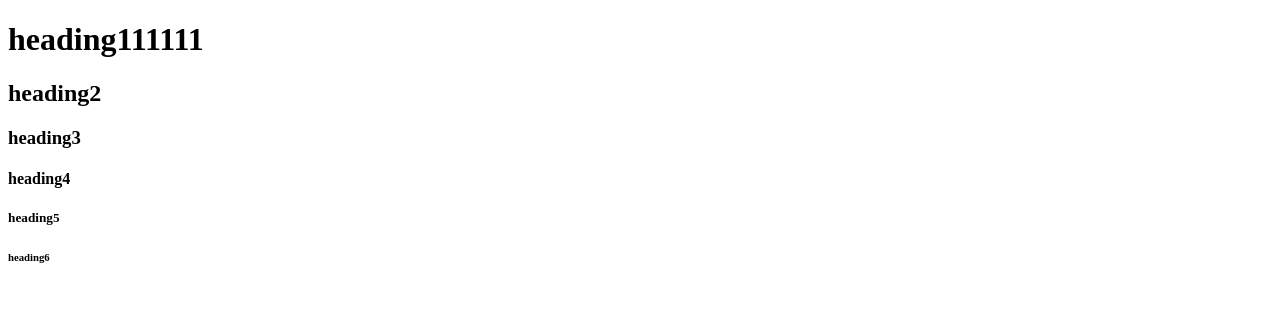
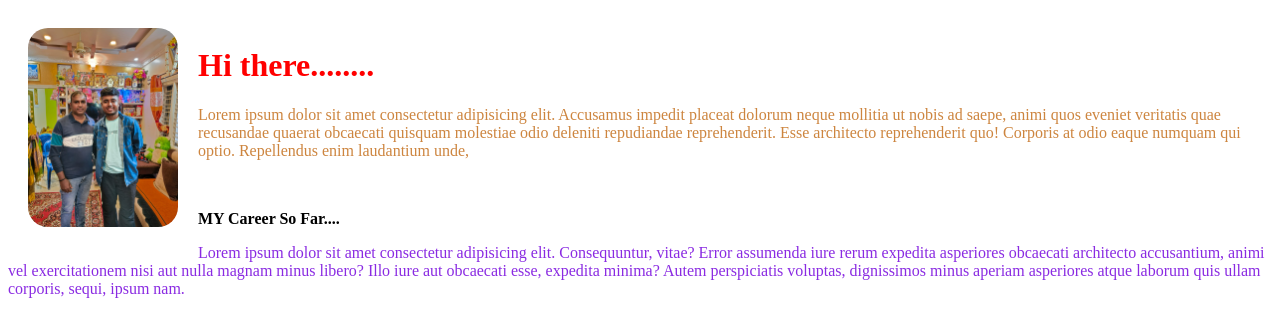
Before and after one commit to rangnatha/projects, a plain HTML site: page index.html in a window 1280 px wide. Drawn offline with Linux system fonts and the light colour scheme.

Commit message:
add image

```diff
--- a/index.html
+++ b/index.html
@@ -1,17 +1,27 @@
 <!DOCTYPE html>
 <html lang="en">
+
 <head>
     <meta charset="UTF-8">
     <meta name="viewport" content="width=device-width, initial-scale=1.0">
     <title>page</title>
 </head>
+
 <body>
-    <h1>heading111111</h1>
-    <h2>heading2</h2>
-    <h3>heading3</h3>
-    <h4>heading4</h4>
-    <h5>heading5</h5>
-    <h6>heading6</h6>
+    <img src="./images/45681a49-9ed0-4076-9ced-7bc55321817b.jfif" alt="some picture" width="150px"
+        style="margin: 20px; float: left; border-radius: 20px;">
+    <br>
+    <h1 style="color: red;">Hi there........</h1>
+    <p style="color: peru;"> Lorem ipsum dolor sit amet consectetur adipisicing elit. Accusamus impedit placeat dolorum
+        neque mollitia ut
+        nobis ad saepe, animi quos eveniet veritatis quae recusandae quaerat obcaecati quisquam molestiae odio deleniti
+        repudiandae reprehenderit. Esse architecto reprehenderit quo! Corporis at odio eaque numquam qui optio.
+        Repellendus enim laudantium unde,</p><br>
+    <p><B>MY Career So Far....</B></p>
+    <p style="color: blueviolet;">Lorem ipsum dolor sit amet consectetur adipisicing elit. Consequuntur, vitae? Error assumenda iure rerum expedita
+        asperiores obcaecati architecto accusantium, animi vel exercitationem nisi aut nulla magnam minus libero? Illo
+        iure aut obcaecati esse, expedita minima? Autem perspiciatis voluptas, dignissimos minus aperiam asperiores
+        atque laborum quis ullam corporis, sequi, ipsum nam.</p>
+</body>
 
-</body>
 </html>
```
Also changed, not shown: images/45681a49-9ed0-4076-9ced-7bc55321817b.jfif (added).
